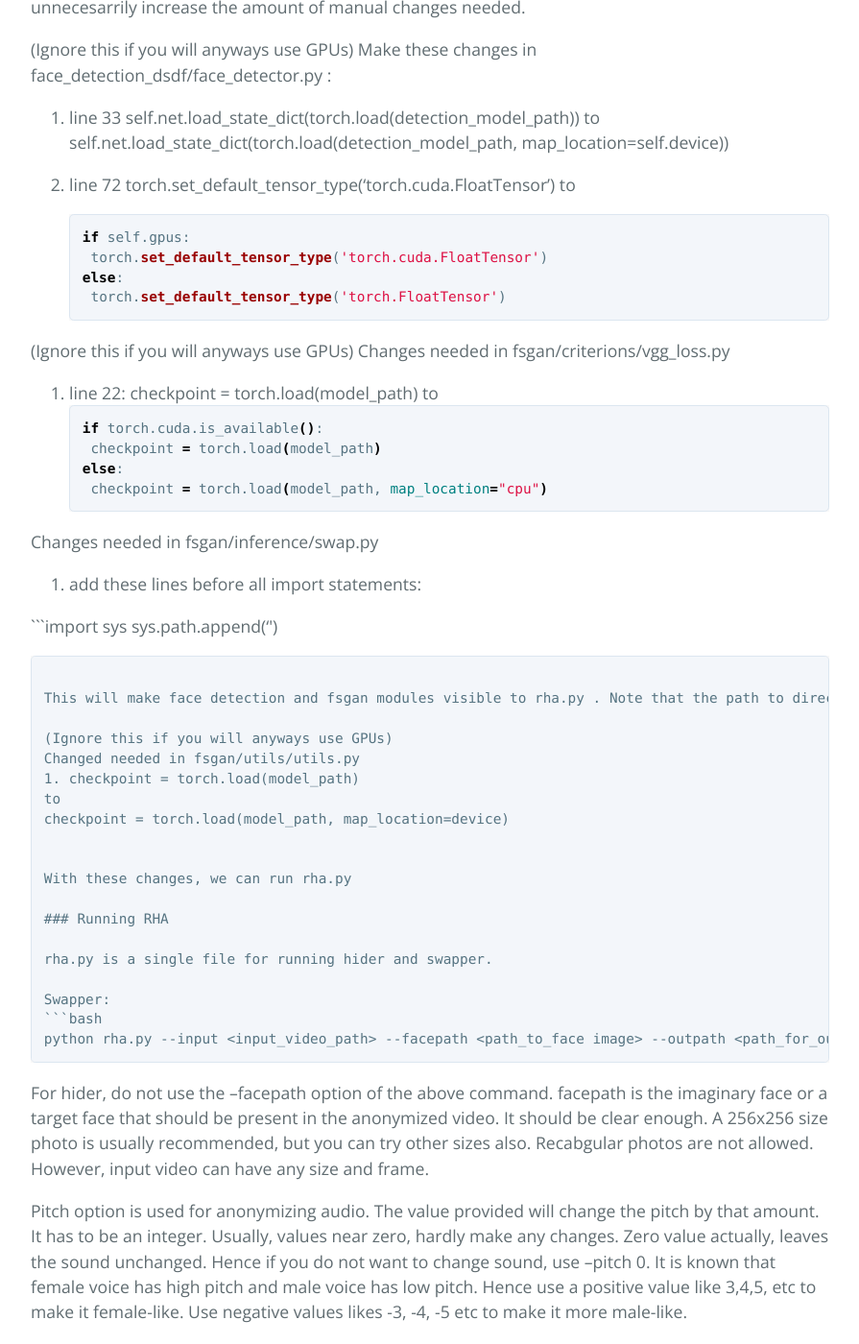
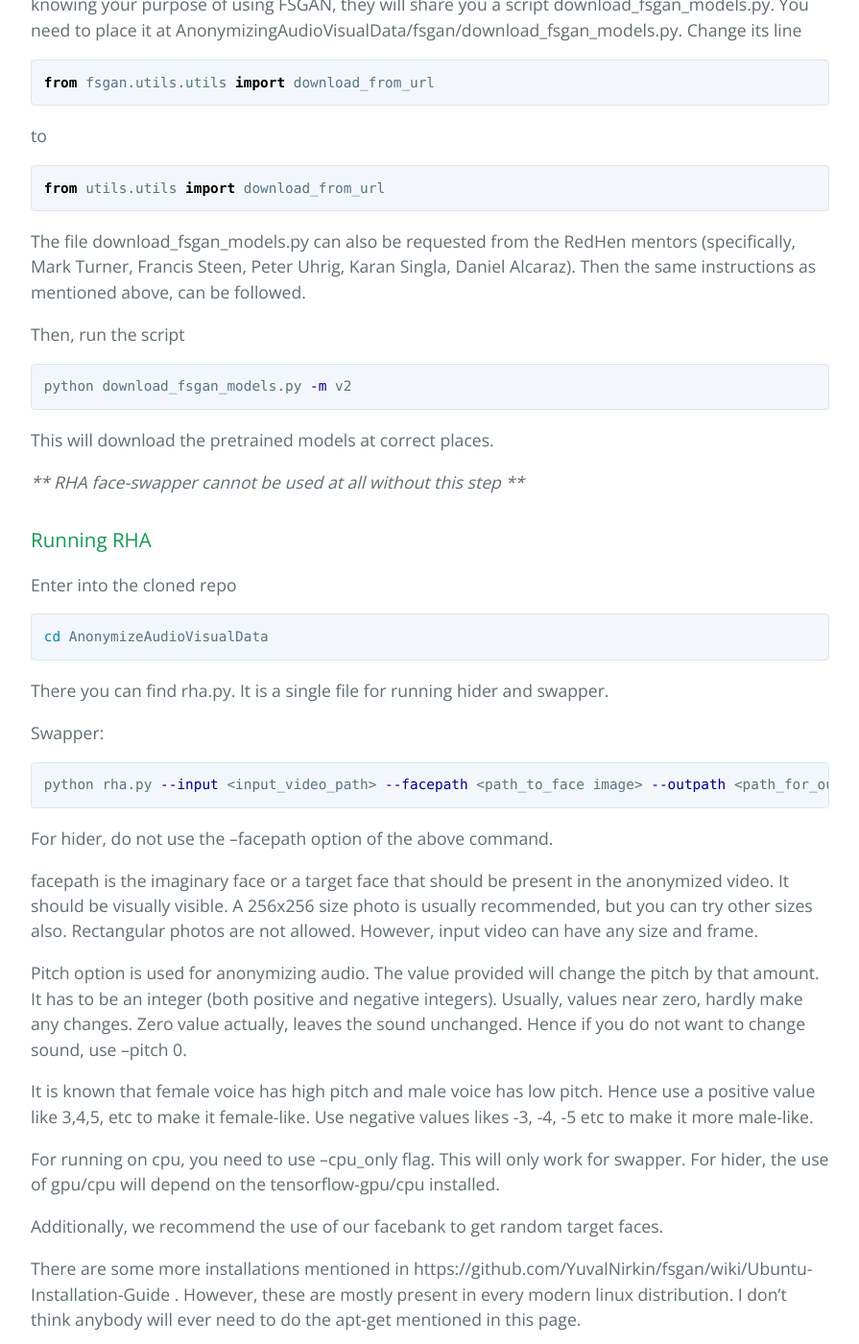
Before and after one commit to yashkhasbage25/AnonymizingAudioVisualData, a Jekyll site: the page built from _posts/2021-08-14-installation.md, in a window 1280 px wide and 1400 px high, scrolled down 1584 px. Shown: the whole window at 96% size, without its empty margins (192-1087 px from the left). Built offline with Jekyll 4.4.1, drawn with Linux system fonts in a browser that asks for light colours; some of the changed text lies outside the part shown.

Commit message:
installation instructions first pass

````diff
--- a/_posts/2021-08-14-installation.md
+++ b/_posts/2021-08-14-installation.md
@@ -11,15 +11,19 @@
 
 ### Dependencies
 
-The face hider requires only a package of Opencv, ffmpeg-python and MTCNN. So one can follow these commands
+Audio anonymizer requires sox
+
+```bash
+pip install sox # do not use conda install
+```
+
+The face hider requires packages of opencv, ffmpeg-python and MTCNN. So one can follow these commands
 
 ```bash
 conda install -c conda-forge opencv
 conda install -c conda-forge mtcnn
 pip install ffmpeg-python
 ```
-
-
 
 These are a few installations for swapper
 
@@ -33,78 +37,45 @@
 pip install ffmpeg-python
 ```
 
-and follow these instructions for completing installations:
-
-For understanding the face-swapper/replacer, we need to get some idea of the execution of modules. Here, we will analyze only for swapper, as hider is very simple without any complications.
-
-* The metadata of the input video is extracted. This involves getting start times.
-* Swap the faces:
-    - call the script swap.py whose location is fsgan/inference/swap.py
-    - this further calls face_detector.py which is located at face_detection_dsfd/face_detector.py
-    - there are some intermediate files and folders formed which store some temporary data. we need not worry about them though.
-- the audio is extracted from video using ffmpeg
-- audio is anonymized using audio.py, which is located at ./audio.py
-- audio and video are combined using ffmpeg
-
-In the directory containing rha.py clone these two repos
+Clone the repo
 ```bash
-git clone https://github.com/YuvalNirkin/face_detection_dsfd
-git clone https://github.com/YuvalNirkin/fsgan
+git clone https://github.com/yashkhasbage25/AnonymizingAudioVisualData.git --depth 1
+# remove --depth 1 if you want to check how the code was gradually developed
 ```
 
 **If your machine has GPUs, do use them or the behaviour is unpexpected** . Correcting this will unnecesarrily increase the amount of manual changes needed.
 
 
-(Ignore this if you will anyways use GPUs)
-Make these changes in face_detection_dsdf/face_detector.py :
-1. line 33
-self.net.load_state_dict(torch.load(detection_model_path))
-to
-self.net.load_state_dict(torch.load(detection_model_path, map_location=self.device))
+### Not everyone is allowed to run RHA
 
-2. line 72
-torch.set_default_tensor_type('torch.cuda.FloatTensor')
+The FSGAN present in RHA can be used for defaming or creating DeepFakes. Hence, its usage it not open to general public. The pretrained weights for FSGAN are not provided in this public repository for the same purpose.
+
+If you want to get access to pretrained weights of FSGAN directly from FSGAN team, see the page https://github.com/YuvalNirkin/fsgan/wiki/Paper-Models-Inference and fill out their form. Upon knowing your purpose of using FSGAN,  they will share you a script download_fsgan_models.py. You need to place it at AnonymizingAudioVisualData/fsgan/download_fsgan_models.py. Change its line
+```python
+from fsgan.utils.utils import download_from_url
+```
 to
 ```python
-if self.gpus:
-    torch.set_default_tensor_type('torch.cuda.FloatTensor')
-else:
-    torch.set_default_tensor_type('torch.FloatTensor')
+from utils.utils import download_from_url
+```
+The file download_fsgan_models.py can also be requested from the RedHen mentors (specifically, Mark Turner, Francis Steen, Peter Uhrig, Karan Singla, Daniel Alcaraz). Then the same instructions as mentioned above, can be followed.
+
+Then, run the script
+```bash
+python download_fsgan_models.py -m v2
 ```
 
-(Ignore this if you will anyways use GPUs)
-Changes needed in fsgan/criterions/vgg_loss.py
-1. line 22:
-checkpoint = torch.load(model_path)
-to
-```bash
-if torch.cuda.is_available():
-    checkpoint = torch.load(model_path)
-else:
-    checkpoint = torch.load(model_path, map_location="cpu")
-```
+This will download the pretrained models at correct places.
 
-Changes needed in fsgan/inference/swap.py
-1. add these lines before all import statements:
-
-```import sys
-sys.path.append('<path-to-directory containing rha.py>')
-```
-
-This will make face detection and fsgan modules visible to rha.py . Note that the path to directory has to be absolute path, i.e., the path beginning from root. For example: "/home/yck5/projects" where rha.py will be located as /home/yck5/projects/rha.py
-
-(Ignore this if you will anyways use GPUs)
-Changed needed in fsgan/utils/utils.py
-1. checkpoint = torch.load(model_path)
-to
-checkpoint = torch.load(model_path, map_location=device)
-
-
-With these changes, we can run rha.py
+*** RHA face-swapper cannot be used at all without this step ***
 
 ### Running RHA
 
-rha.py is a single file for running hider and swapper.
+Enter into the cloned repo
+```bash
+cd AnonymizeAudioVisualData
+```
+There you can find rha.py. It is a single file for running hider and swapper.
 
 Swapper:
 ```bash
@@ -112,13 +83,23 @@
 ```
 
 For hider, do not use the --facepath option of the above command.
-facepath is the imaginary face or a target face that should be present in the anonymized video. It should be clear enough. A 256x256 size photo is usually recommended, but you can try other sizes also. Recabgular photos are not allowed. However, input video can have any size and frame.
 
 
-Pitch option is used for anonymizing audio. The value provided will change the pitch by that amount. It has to be an integer. Usually, values near zero, hardly make any changes. Zero value actually, leaves the sound unchanged. Hence if you do  not want to change sound, use --pitch 0. It is known that female voice has high pitch and male voice has low pitch. Hence use a positive value like 3,4,5, etc to make it female-like. Use negative values likes -3, -4, -5 etc to make it more male-like.
+facepath is the imaginary face or a target face that should be present in the anonymized video. It should be visually visible. A 256x256 size photo is usually recommended, but you can try other sizes also. Rectangular photos are not allowed. However, input video can have any size and frame.
 
-For running of cpu, you need to use --cpu_only flag. This will only work for swapper. For hider, the use of gpu/cpu will depend on the tensorflow-gpu/cpu installed.
+
+Pitch option is used for anonymizing audio. The value provided will change the pitch by that amount. It has to be an integer (both positive and negative integers). Usually, values near zero, hardly make any changes. Zero value actually, leaves the sound unchanged. Hence if you do  not want to change sound, use --pitch 0.
+
+It is known that female voice has high pitch and male voice has low pitch. Hence use a positive value like 3,4,5, etc to make it female-like. Use negative values likes -3, -4, -5 etc to make it more male-like.
+
+For running on cpu, you need to use --cpu_only flag. This will only work for swapper. For hider, the use of gpu/cpu will depend on the tensorflow-gpu/cpu installed.
 
 Additionally, we recommend the use of our facebank to get random target faces.
 
 There are some more installations mentioned in https://github.com/YuvalNirkin/fsgan/wiki/Ubuntu-Installation-Guide . However, these are mostly present in every modern linux distribution. I don't think anybody will ever need to do the apt-get mentioned in this page.
+
+If your machine has 4 gpus, and you want to use only gpus 0,3 (indexing starts at 0) then do
+
+```bash
+CUDA_VISIBLE_DEVICES=0,3 python rha.py <remaining_options>
+```
````
Also changed, not shown: _posts/2021-08-13-the-start-time.md (renamed from _posts/2021-08-14-the-start-time.md), 1 other file.
